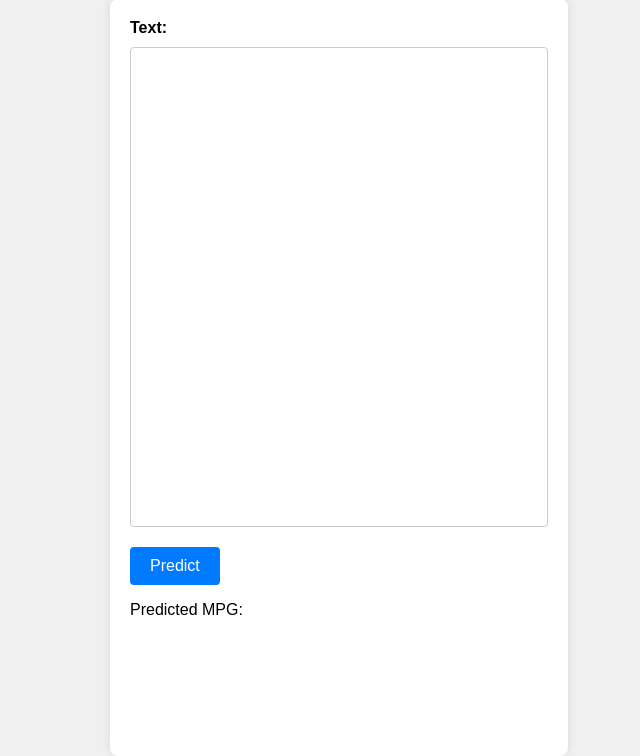
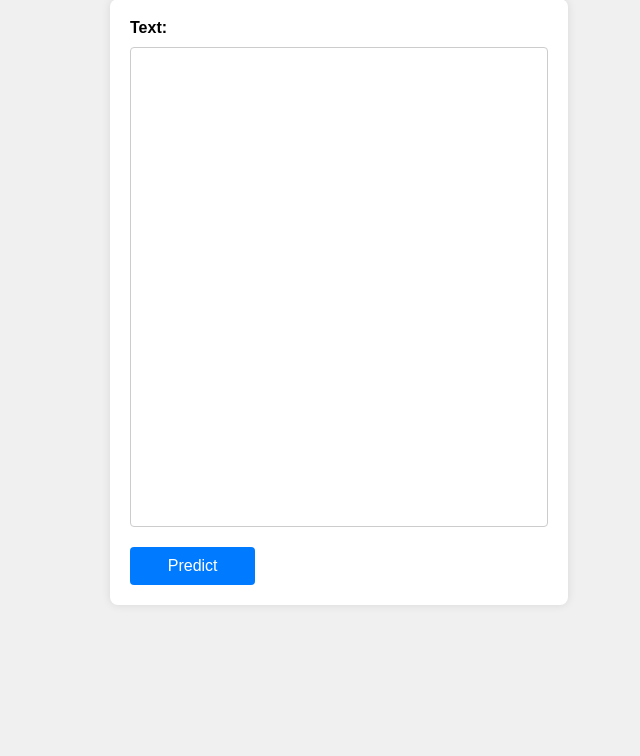
Before and after one commit to Abb73/Fake_News_Detection, a Flask app: page / in a window 1280 px wide. Shown: the part 194-950 px from the top of the page, without its empty margins (640-1280 px from the left). After the commit the page ends 799 px from the top, so only its background shows below. Run offline with Flask 3, Linux system fonts and the light colour scheme; parts of the project's set-up code (start-up, migrations or seed data) failed here and were passed over.

Commit message:
Alignment of output to the predict button.

```diff
--- a/templates/index.html
+++ b/templates/index.html
@@ -59,8 +59,11 @@
         <label for="Text">Text:</label>
         <input type="text" id="Text" name="Text" required>
         <br>
-        <input type="submit" value="Predict">
-        <p>Predicted MPG: <h1><br> <span style="color: red;" id="prediction"></span></h1</p>
+        <div style="width: 100%;">
+        <input type="submit" value="Predict" style="width: 30%;">
+        <p style="display: inline;width: 70%;"><span style="color: red;" id="prediction"></span>
+        </p>
+        </div>
     </form>
     <br>
 
```
Also changed, not shown: sample.txt (added).
